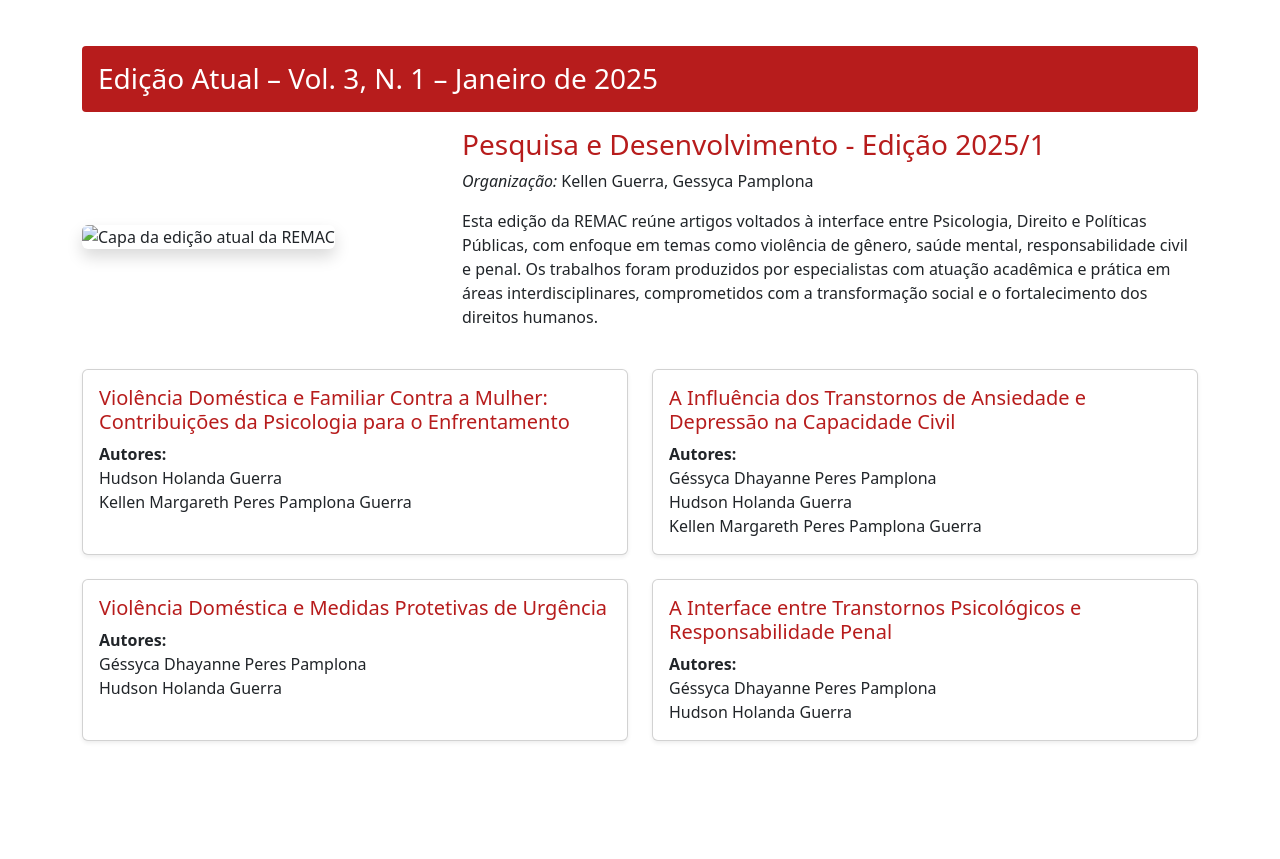
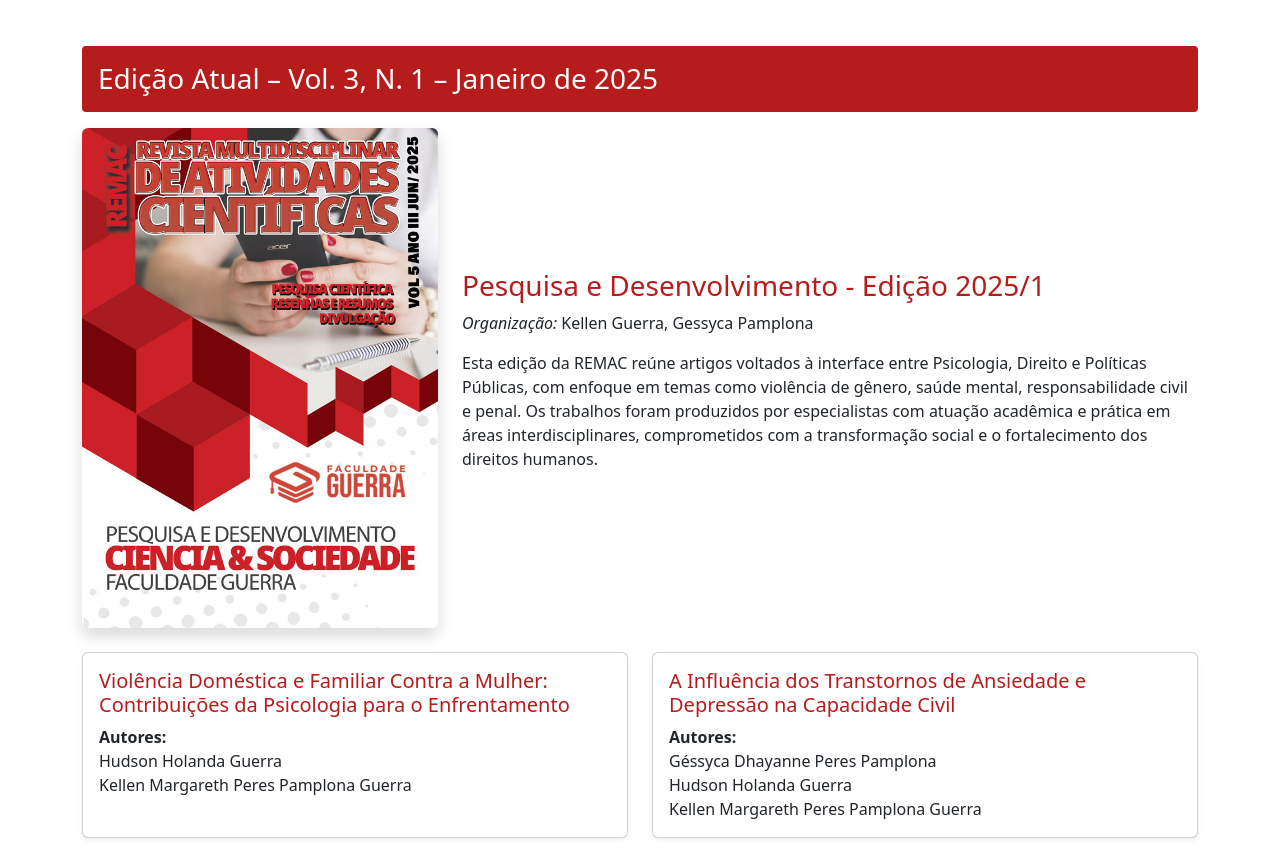
Before and after one commit to romes-dev/REMAC, a plain HTML site: page index.html in a window 1280 px wide. Shown: the part 2280-3139 px from the top of the page. Before the commit the page ends 3069 px from the top, so only its background shows below. Drawn offline with nearby package versions, Linux system fonts and the light colour scheme; the site is published under a folder, as on GitHub Pages, so addresses that start at the root find nothing.

Commit message:
ajuste de rota

```diff
--- a/index.html
+++ b/index.html
@@ -244,7 +244,7 @@
   </div>
   <div class="row g-4 align-items-center mb-4">
     <div class="col-md-4">
-      <img src="/imgs/cover-remac-2025.jpg" alt="Capa da edição atual da REMAC" class="img-fluid rounded shadow">
+      <img src="remac/imgs/cover-remac-2025.jpg" alt="Capa da edição atual da REMAC" class="img-fluid rounded shadow">
     </div>
     <div class="col-md-8">
       <article>
```
